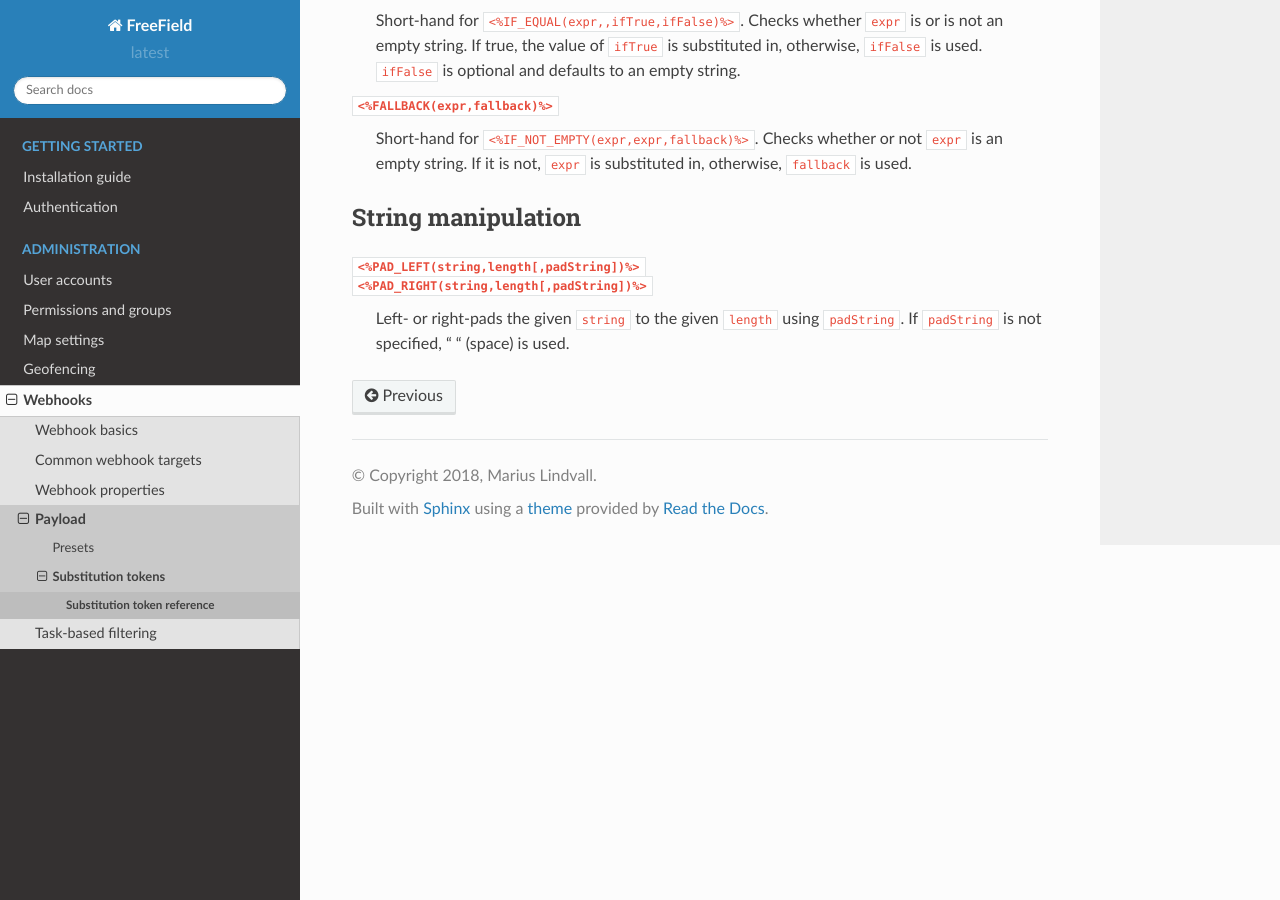
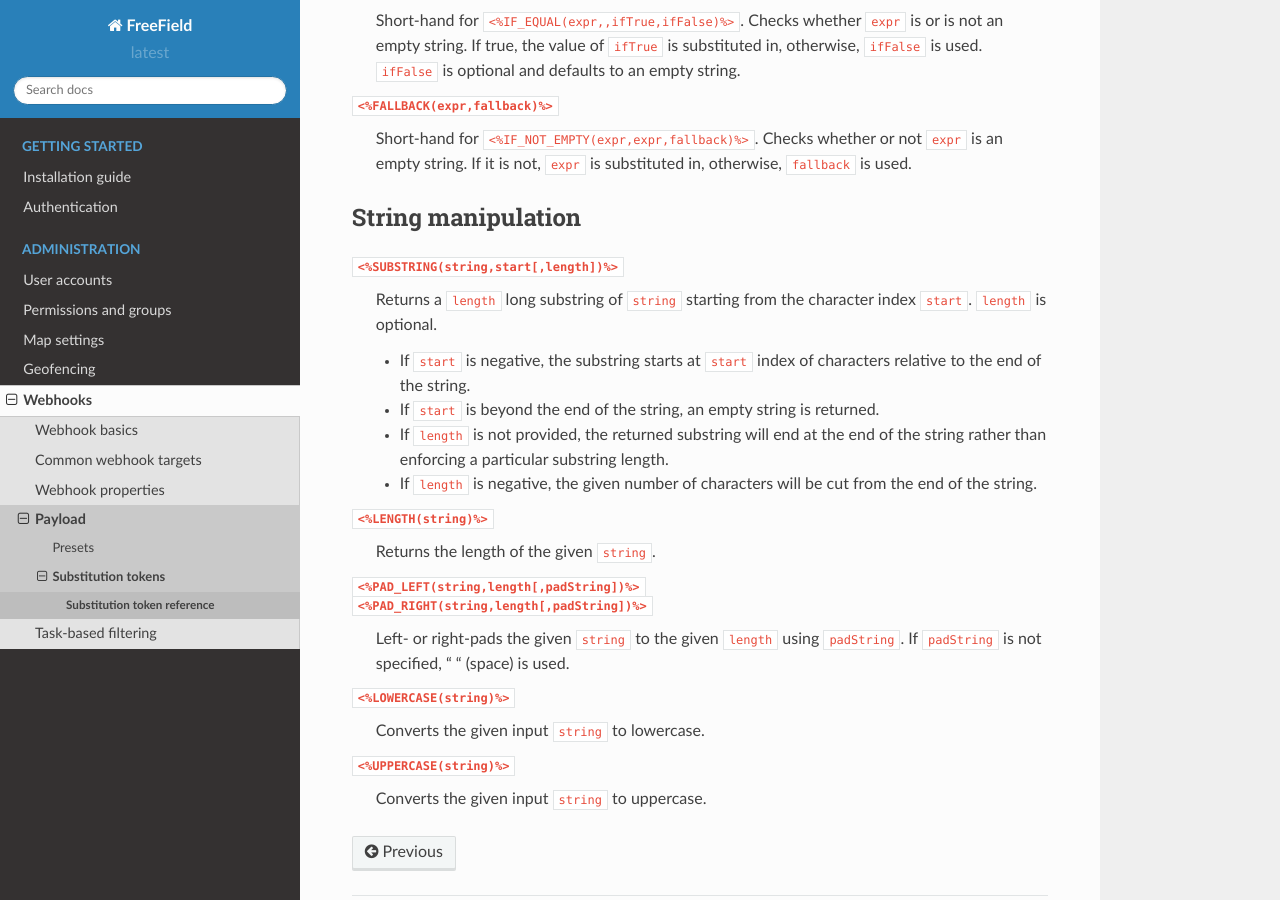
Before and after one commit to bilde2910/FreeField, a Sphinx documentation site: the page built from docs/webhooks/tokenref.rst, in a window 1280 px wide and 900 px high, scrolled down 4916 px. Built offline with Sphinx 7.4.7 and the Read the Docs theme 2.0.0, drawn with Linux system fonts in a browser that asks for light colours; formulas are drawn with MathJax 3.

Commit message:
Document string manipulation functions

```diff
--- a/docs/webhooks/tokenref.rst
+++ b/docs/webhooks/tokenref.rst
@@ -243,6 +243,30 @@ Conditional substitution
 String manipulation
 -------------------
 
+``<%SUBSTRING(string,start[,length])%>``
+   Returns a ``length`` long substring of ``string`` starting from the character
+   index ``start``. ``length`` is optional.
+
+   -  If ``start`` is negative, the substring starts at ``start`` index of
+      characters relative to the end of the string.
+
+   -  If ``start`` is beyond the end of the string, an empty string is returned.
+
+   -  If ``length`` is not provided, the returned substring will end at the end
+      of the string rather than enforcing a particular substring length.
+
+   -  If ``length`` is negative, the given number of characters will be cut from
+      the end of the string.
+
+``<%LENGTH(string)%>``
+   Returns the length of the given ``string``.
+
 ``<%PAD_LEFT(string,length[,padString])%>`` |br| ``<%PAD_RIGHT(string,length[,padString])%>``
    Left- or right-pads the given ``string`` to the given ``length`` using
    ``padString``. If ``padString`` is not specified, " " (space) is used.
+
+``<%LOWERCASE(string)%>``
+   Converts the given input ``string`` to lowercase.
+
+``<%UPPERCASE(string)%>``
+   Converts the given input ``string`` to uppercase.
```
